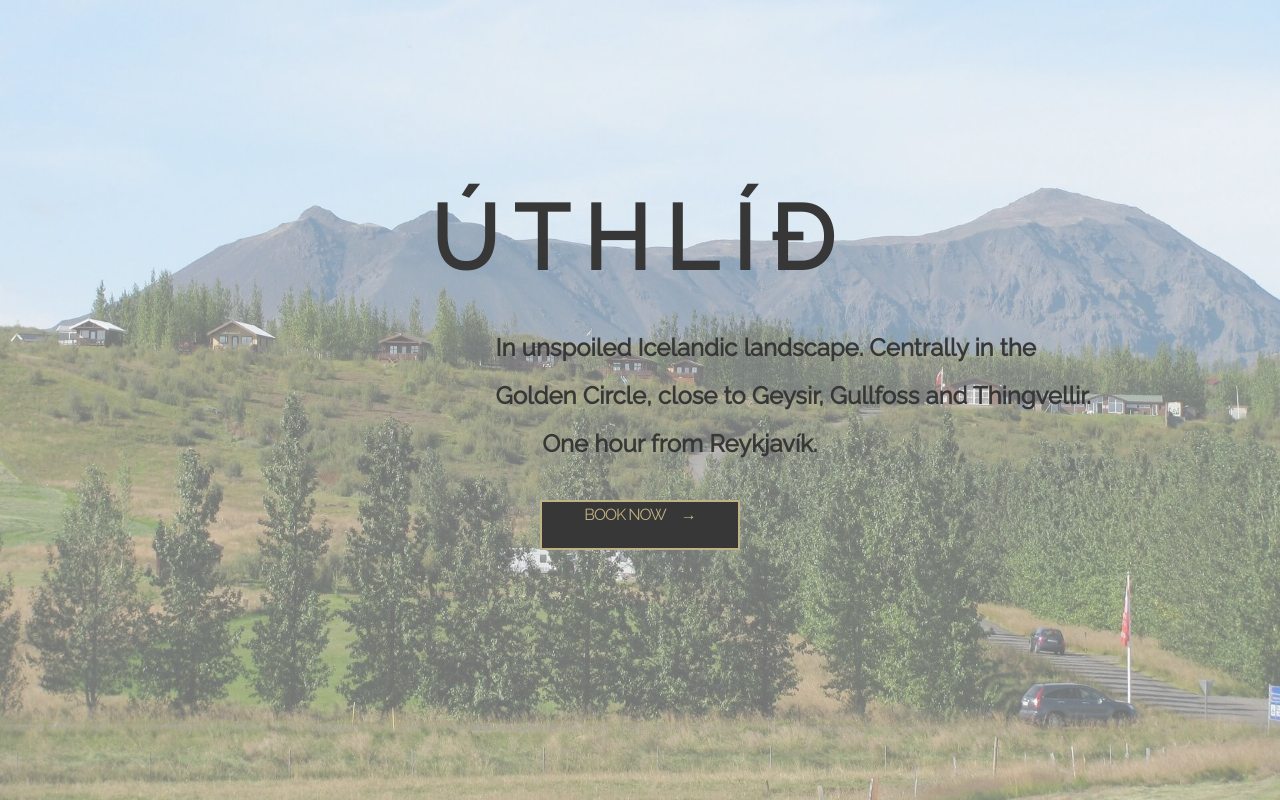
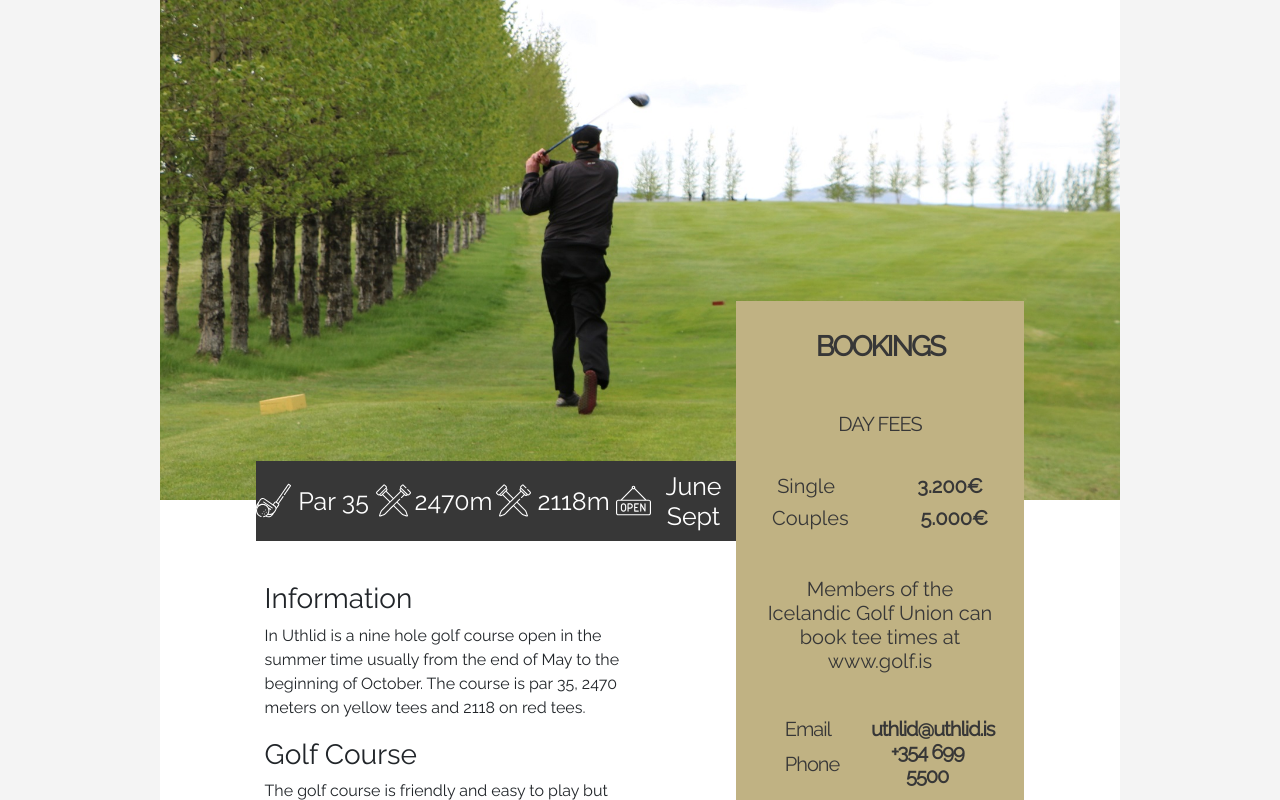
Before and after one commit to andrio10/Uthlid.com, a React (Create React App) app: page /golf in a window 1280 px wide. Shown: the top 800 px of the page. Built offline with nearby package versions, Linux system fonts and the light colour scheme.

Commit message:
Bakgrunnur bara a Cottages og fyrstu sidu nuna

```diff
--- a/src/App.js
+++ b/src/App.js
@@ -31,7 +31,6 @@ class App extends Component {
       <AppContainer>
         <GlobalStyles />
         {/* <NavBar /> */}
-        <Bakgrunnur />
         <Sidebar Position={`left`} />
         <Sidebar Position={`right`} />
         <Switch>
```
